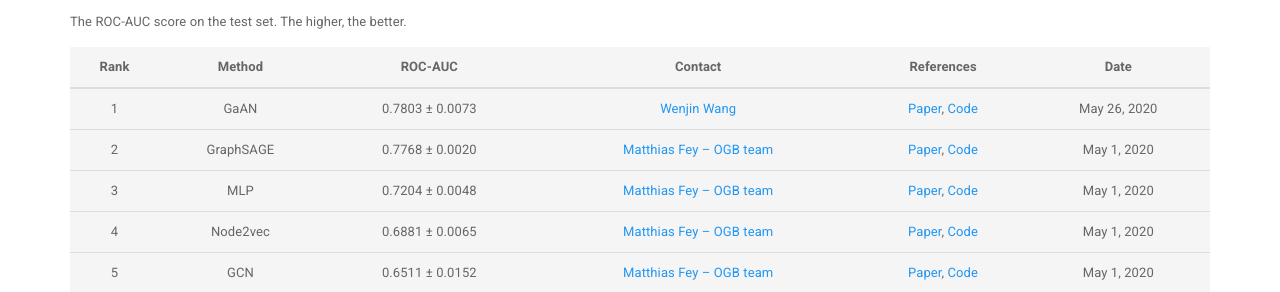
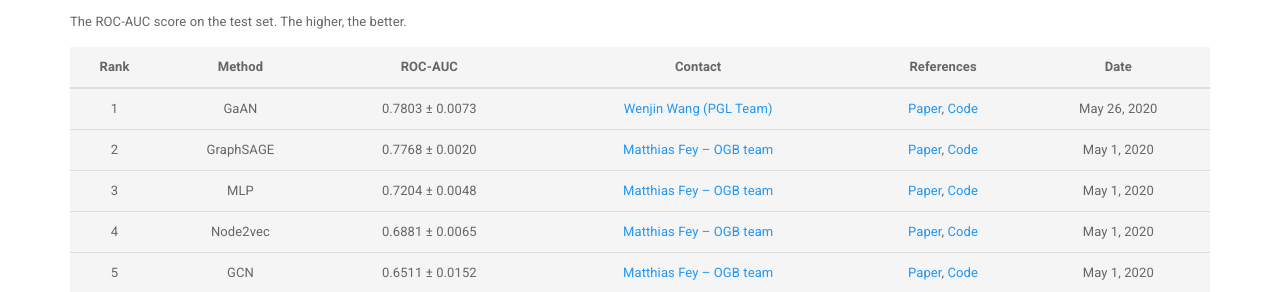
Before and after one commit to snap-stanford/ogb-web, a Jekyll site: the page built from _docs/leaderboard/leader_nodeprop.md, in a window 1280 px wide and 900 px high, scrolled down 658 px. Shown: the part 518-810 px from the top of the window. Built offline with Jekyll 4.4.1, drawn with Linux system fonts in a browser that asks for light colours.

Commit message:
updateleaderboard

```diff
--- a/_docs/leaderboard/leader_nodeprop.md
+++ b/_docs/leaderboard/leader_nodeprop.md
@@ -55,7 +55,7 @@ The ROC-AUC score on the test set. The higher, the better.
 
 | Rank  | Method | ROC-AUC | Contact | References | Date
 |:----:|:-----:|:------:|:-----:|:-----:|:-----:|
-|  1  |  GaAN  | 0.7803 ± 0.0073   | [Wenjin Wang](mailto:wangwenjin02@baidu.com) | [Paper](https://arxiv.org/abs/1803.07294), [Code](https://github.com/PaddlePaddle/PGL/tree/master/examples/GaAN) | May 26, 2020 |
+|  1  |  GaAN  | 0.7803 ± 0.0073   | [Wenjin Wang (PGL Team)](mailto:wangwenjin02@baidu.com) | [Paper](https://arxiv.org/abs/1803.07294), [Code](https://github.com/PaddlePaddle/PGL/tree/master/examples/GaAN) | May 26, 2020 |
 |  2  |  GraphSAGE  | 0.7768 ± 0.0020   | [Matthias Fey -- OGB team](mailto:matthias.fey@tu-dortmund.de) | [Paper](https://arxiv.org/abs/1706.02216), [Code](https://github.com/snap-stanford/ogb/tree/master/examples/nodeproppred/proteins) | May 1, 2020 |
 |  3  |  MLP  | 0.7204 ± 0.0048   | [Matthias Fey -- OGB team](mailto:matthias.fey@tu-dortmund.de) | [Paper](https://arxiv.org/abs/2005.00687), [Code](https://github.com/snap-stanford/ogb/tree/master/examples/nodeproppred/proteins) | May 1, 2020 |
 |  4  |  Node2vec  | 0.6881 ± 0.0065   | [Matthias Fey -- OGB team](mailto:matthias.fey@tu-dortmund.de) | [Paper](https://arxiv.org/abs/1607.00653), [Code](https://github.com/snap-stanford/ogb/tree/master/examples/nodeproppred/proteins) | May 1, 2020 |
```
